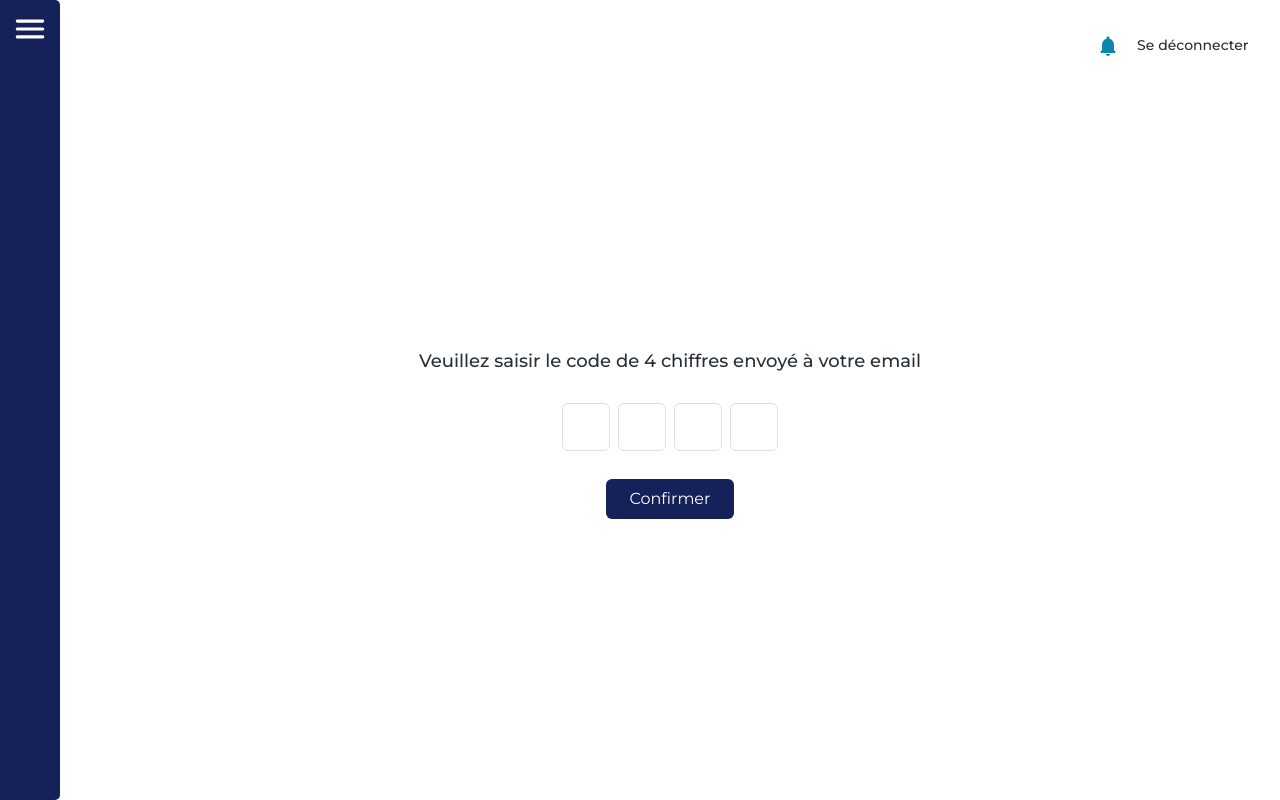
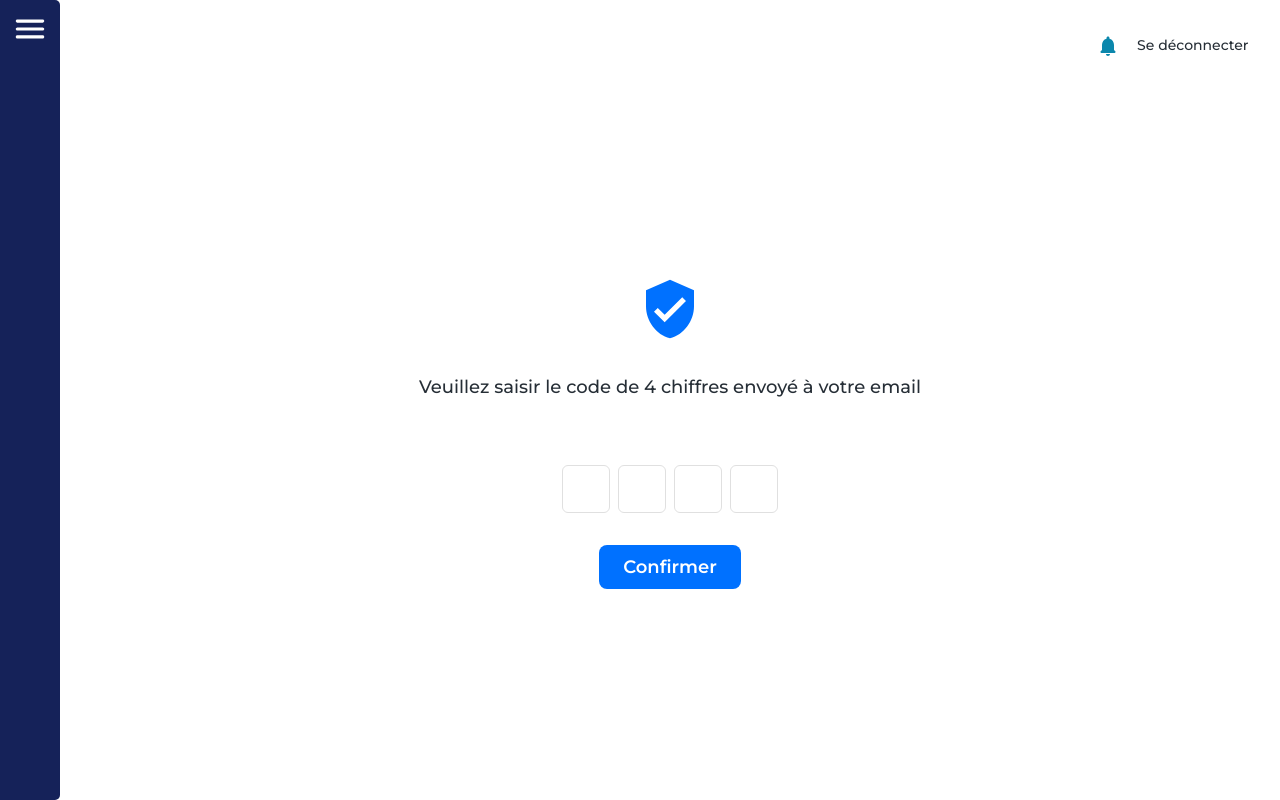
Before and after one commit to thaninamck/IT_Governance, a React (Vite) app in the folder frontend/: page /changePw in a window 1280 px wide. Built offline with nearby package versions, Linux system fonts and the light colour scheme.

Commit message:
modifer le fonction onSubmit pour stepverificationcode page

```diff
--- a/frontend/src/components/OTPInput.jsx
+++ b/frontend/src/components/OTPInput.jsx
@@ -1,6 +1,7 @@
 import React, { useState, useRef } from "react";
+import VerifiedUserIcon from '@mui/icons-material/VerifiedUser';
 
-function OTPInput({ length = 4, onClick }) {
+function OTPInput({ length = 4, onOTPSubmit,email }) {
     const [otp, setOtp] = useState(new Array(length).fill(""));
   const inputRefs = useRef([]);
 
@@ -18,10 +19,10 @@ function OTPInput({ length = 4, onClick }) {
       inputRefs.current[index + 1].focus();
     }
 
-    // Soumettre si tous les champs sont remplis
-    if (newOtp.every((num) => num !== "")) {
-      onSubmit(newOtp.join(""));
-    }
+    // // Soumettre si tous les champs sont remplis
+    // if (newOtp.every((num) => num !== "")) {
+    //   onSubmit(newOtp.join(""));
+    // }
   };
 
   // Gestion du retour arrière
@@ -34,8 +35,12 @@ function OTPInput({ length = 4, onClick }) {
   };
 
   return (
-     <div className="flex flex-col items-center space-y-7">
+     <div className="flex flex-col items-center space-y-8">
+      <VerifiedUserIcon
+            sx={{ color: 'var(--blue-conf)', fontSize: '4rem' }}
+          />
       <p className="text-lg font-medium">Veuillez saisir le code de 4 chiffres envoyé à votre email</p>
+      <span >{email}</span>
       <div className="flex space-x-2">
         {otp.map((digit, index) => (
           <input
@@ -51,9 +56,9 @@ function OTPInput({ length = 4, onClick }) {
         ))}
       </div>
       <button
-        onClick={() => onClick(otp.join(""))}
-        className="mt-4 px-6 py-2 bg-[--blue-menu] text-white rounded-md border-none "
-      >
+         onClick={() => onOTPSubmit(otp.join(""))}
+        className="border-none bg-[var(--blue-conf)] hover:bg-[var(--blue-menu)] text-white font-semibold py-2 px-6 rounded-lg transition duration-300 ease-in-out text-sm md:text-base lg:text-lg"
+        >
         Confirmer
       </button>
     </div>
```
